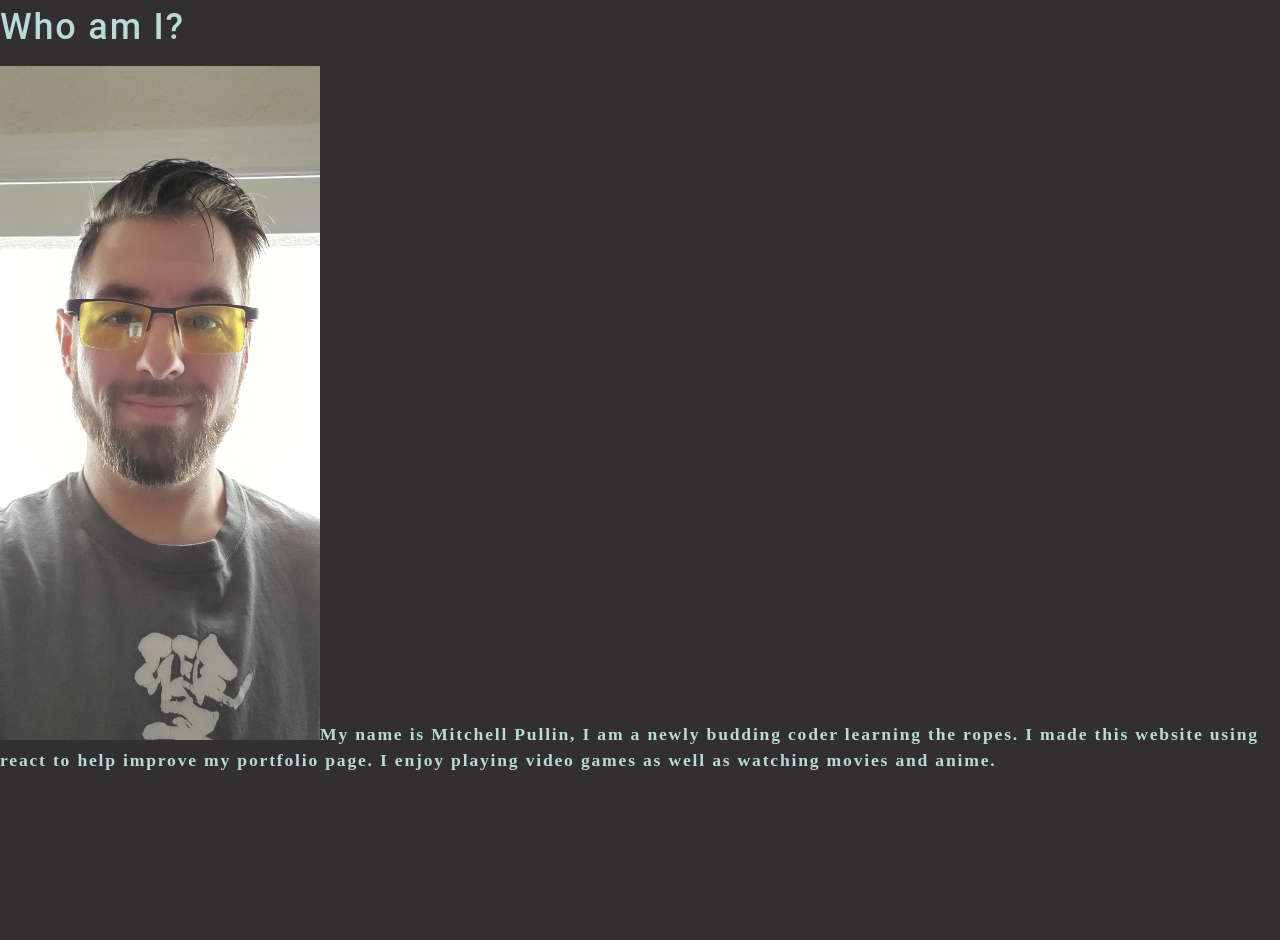
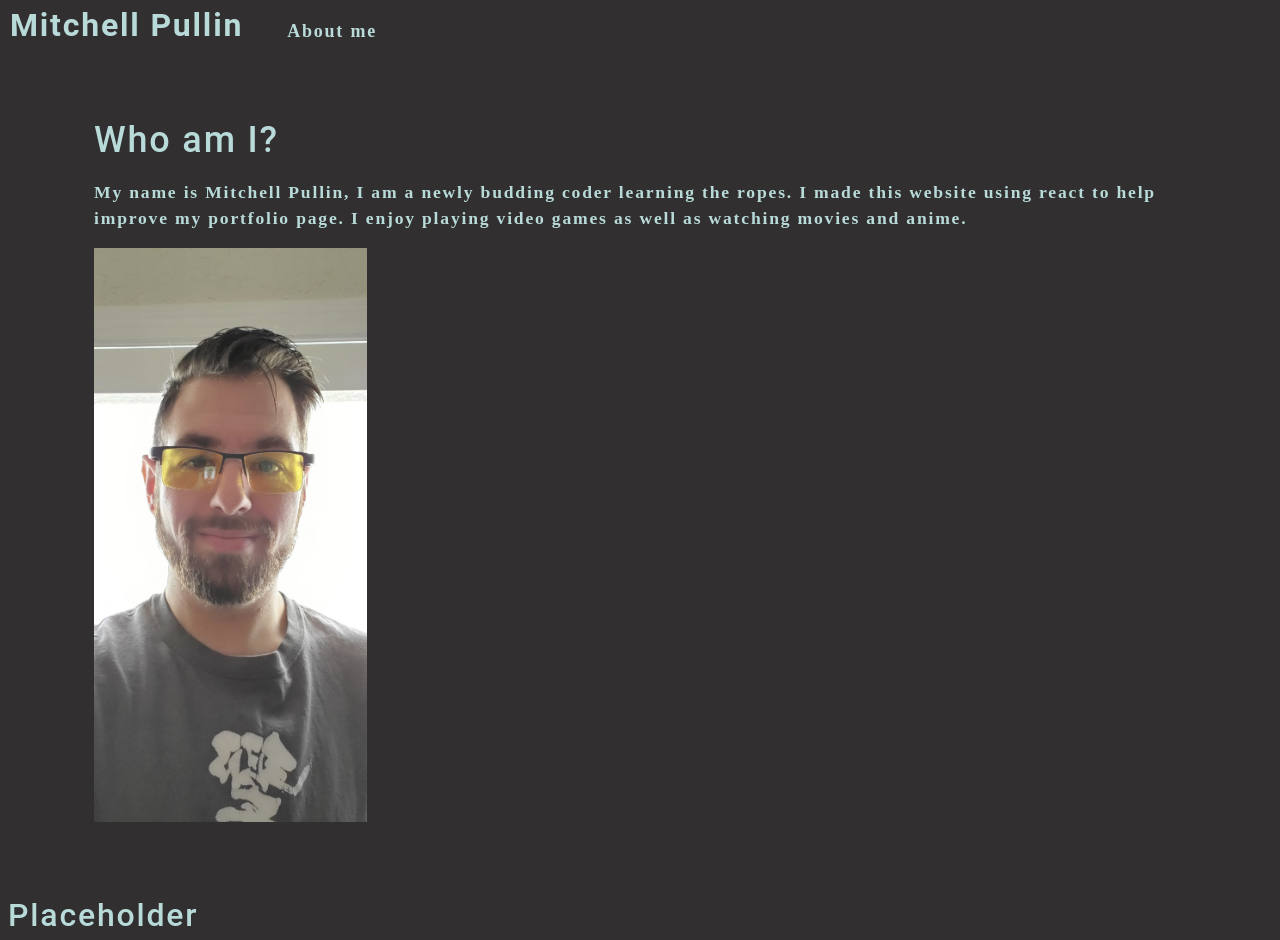
Before and after one commit to mtpullin/react-portfolio, a React (Create React App) app: page / in a window 1280 px wide. Before the commit the page ends 800 px from the top, so only its background shows below. Built offline with nearby package versions, Linux system fonts and the light colour scheme.

Commit message:
added footer placeholder and header placeholder

```diff
--- a/src/App.js
+++ b/src/App.js
@@ -1,18 +1,21 @@
 import React, {useState} from 'react'
-import Nav from './components/Navigation'
 import About from './components/About'
 import Footer from './components/Footer'
 import Header from './components/Header'
 
 function App() {
   return (
-    <div className="App">
-      <header className="App-header">
+    <div>
+      <Header>
+
+      </Header>
+      <main>
+
         <p>
           <About />
         </p>
-
-      </header>
+       </main>
+      <Footer />
     </div>
   );
 }
--- a/src/components/About/index.js
+++ b/src/components/About/index.js
@@ -1,19 +1,17 @@
 import React from 'react'
 import personalImage from '../../assets/me.jpg'
-
 function About() {
     return(
         <section classname="my-5">
             <h1 id="about">Who am I?</h1>
 
-            <div className="">
-
+            <div className="my-2">
                 <p  className="my-2">
-                    <img src={personalImage} className="" style={{width:"25%"}} alt="me" />
                     My name is Mitchell Pullin, I am a newly budding coder learning the ropes. I made this website
                     using react to help improve my portfolio page. I enjoy playing video games as well as
                     watching movies and anime.
                 </p>
+                <img src={personalImage} className="flex-row" style={{width:"25%"}} alt="me" />
             </div>
         </section>
     )
--- a/src/components/Footer/index.js
+++ b/src/components/Footer/index.js
@@ -0,0 +1,13 @@
+import React from 'react'
+
+function Footer() {
+    return(
+        <footer className= "flex-row px-1">
+            <h2>
+                Placeholder
+            </h2>
+        </footer>
+    )
+}
+
+export default Footer;
--- a/src/components/Header/index.js
+++ b/src/components/Header/index.js
@@ -0,0 +1,23 @@
+import React from 'react'
+
+function Header() {
+return (
+    <header className="flex-row px-1">
+        <h2>
+            <a href="/">
+                <span>Mitchell Pullin</span>
+            </a>
+        </h2>
+        <nav>
+        <ul>
+            <li>
+                <a href="#about">
+                    About me
+                </a>
+            </li>
+        </ul>
+    </nav>
+    </header>
+)
+}
+export default Header
```
Also changed, not shown: src/components/Navigation/index.js (deleted).
